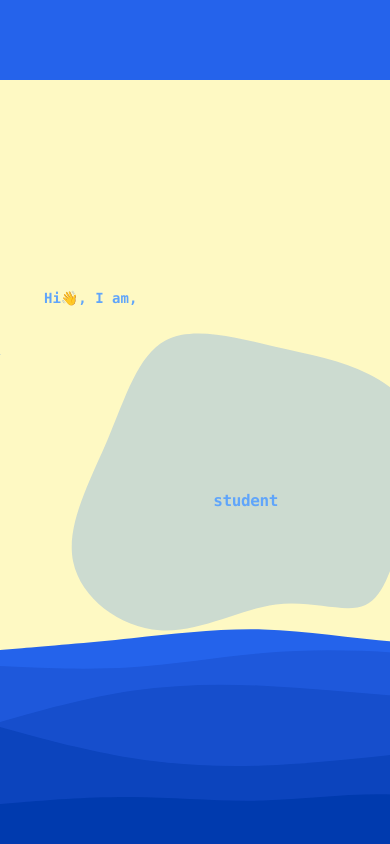
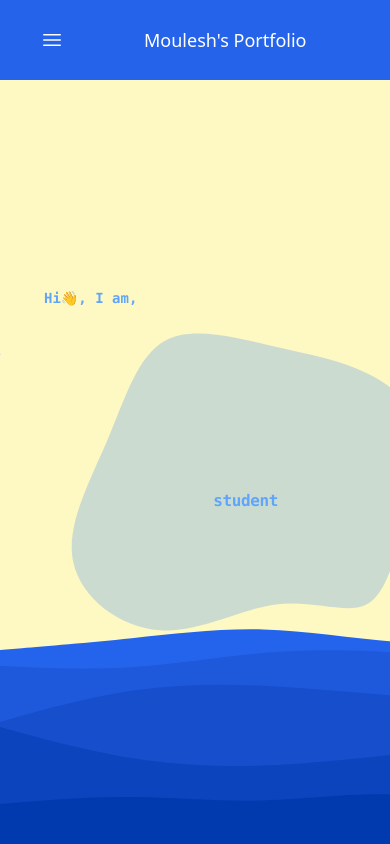
Before and after one commit to mouleshleo/creative-portfolio, a website built with Parcel: page index.html in a window 390 px wide. Shown: the top 844 px of the page. Built offline with nearby package versions, Linux system fonts and the light colour scheme.

Commit message:
menu button added

```diff
--- a/index.html
+++ b/index.html
@@ -9,9 +9,17 @@
   </head>
   <body class="bg-yellow-100 overflow-x-hidden">
     <section>
+
+
       <div
-        class="text-sm lg:text-la flex justify-between font-light bg-blue-600 text-white p-10 h-16 items-center"
+        class="text-lg lg:text-la flex justify-between font-light bg-blue-600 text-white p-10 h-16 items-center"
       >
+      <div class="flex justify-around lg:hidden md:gap-48 items-center gap-20">
+        <svg xmlns="http://www.w3.org/2000/svg" fill="none" viewBox="0 0 24 24" stroke-width="1.5" stroke="currentColor" class="size-6">
+          <path stroke-linecap="round" stroke-linejoin="round" d="M3.75 6.75h16.5M3.75 12h16.5m-16.5 5.25h16.5" />
+        </svg>
+        <h1 class="text-center whitespace-nowrap">Moulesh's Portfolio</h1>
+      </div>
         <div class="ml-5">
           <ul class="gap-10 hidden lg:flex md:flex">
             <li class="hover:text-slate-400"><a href="./#">Home</a></li>
```
Also changed, not shown: output.css.
